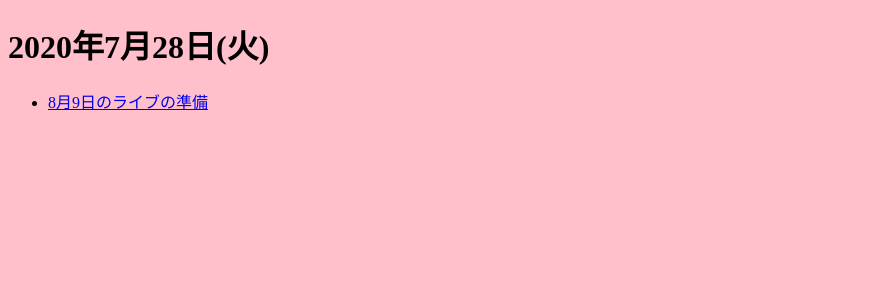
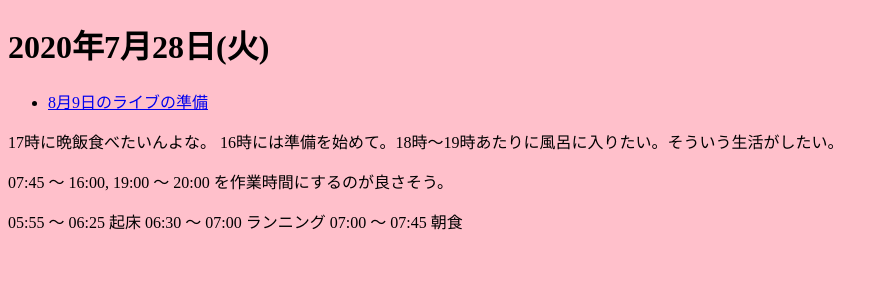
Before and after one commit to takaoyamakoshi/momochi, a Jekyll site: the page built from homemaking/project/log/2020/07/28/index.md, in a window 1280 px wide. Shown: the top 300 px of the page, without its empty margins (0-888 px from the left). Built offline with Jekyll 4.4.1, drawn with Linux system fonts in a browser that asks for light colours; our own code applies the rules of GitHub Pages for plain Markdown files.

Commit message:
Update index.md

```diff
--- a/homemaking/project/log/2020/07/28/index.md
+++ b/homemaking/project/log/2020/07/28/index.md
@@ -1,3 +1,11 @@
 # 2020年7月28日(火)
 
-- [8月9日のライブの準備](../../../../todo)
+- [8月9日のライブの準備](../../../../todo/2020_0809_live/)
+
+17時に晩飯食べたいんよな。 16時には準備を始めて。18時～19時あたりに風呂に入りたい。そういう生活がしたい。
+
+07:45 ～ 16:00, 19:00 ～ 20:00 を作業時間にするのが良さそう。
+
+05:55 ～ 06:25 起床
+06:30 ～ 07:00 ランニング
+07:00 ～ 07:45 朝食
```
